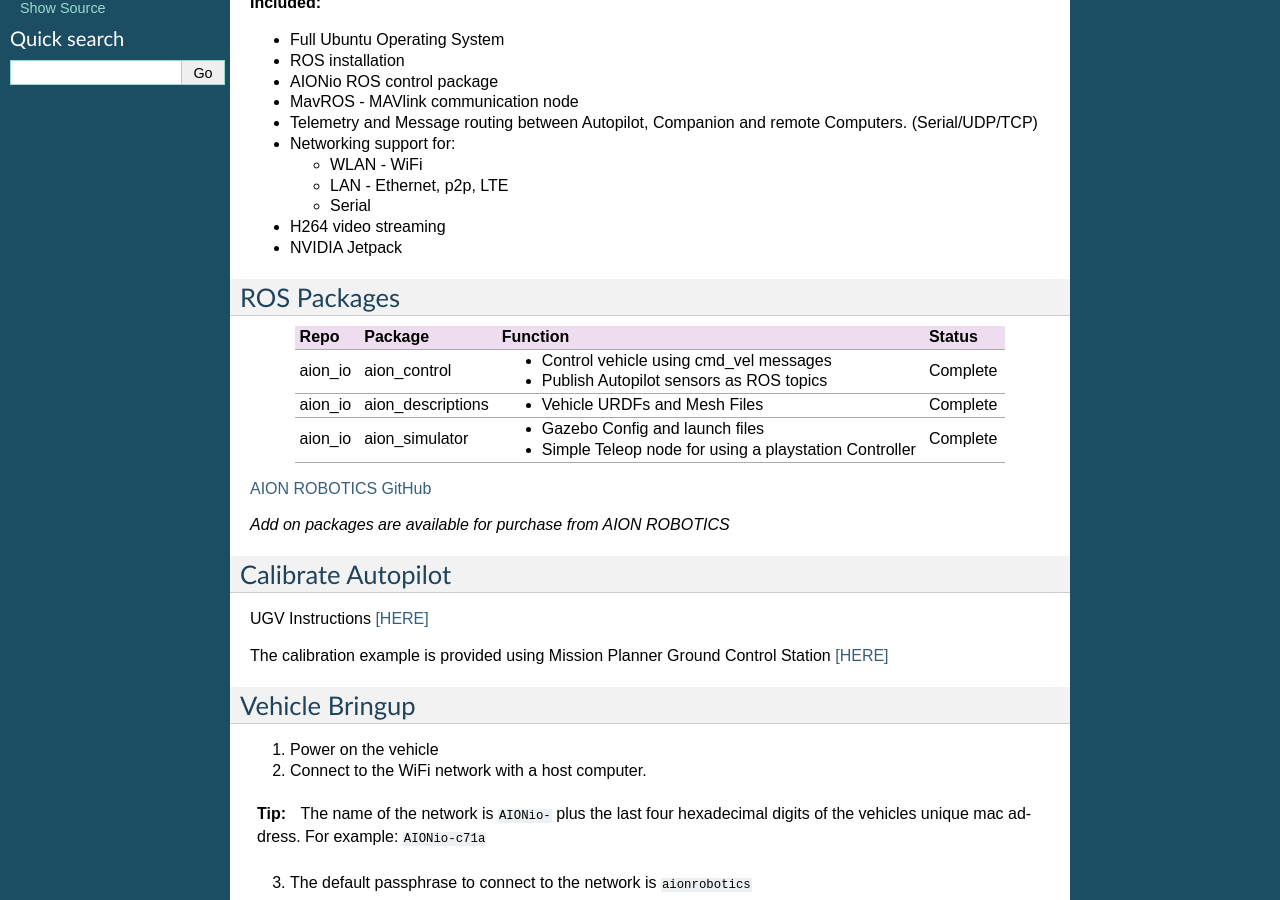
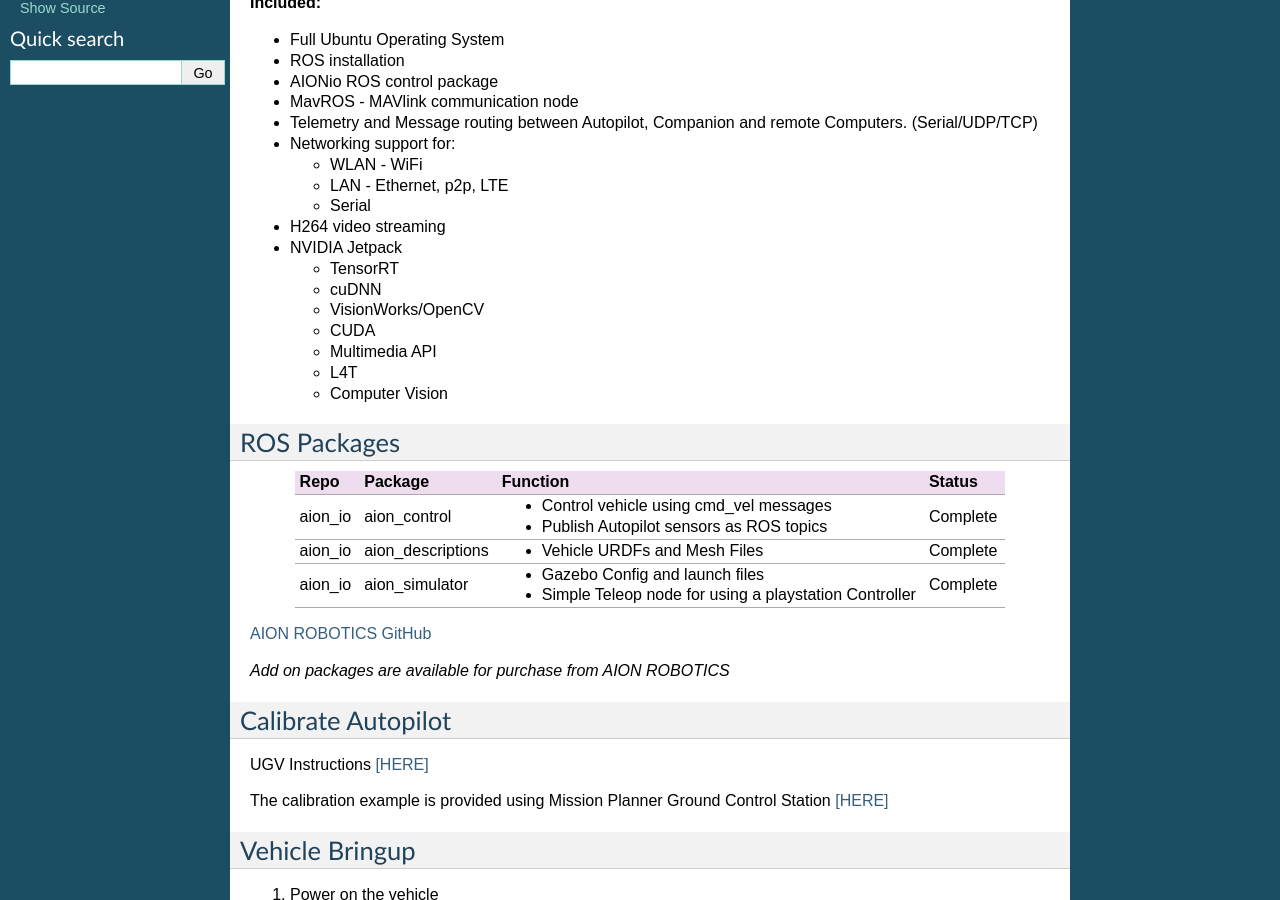
Before and after one commit to aionrobotics/docs, a Sphinx documentation site: the page built from docs/aionio.rst, in a window 1280 px wide and 900 px high, scrolled down 416 px. Built offline with Sphinx 7.4.7, drawn with Linux system fonts in a browser that asks for light colours; pages that are not in the unit, such as notebooks, are missing from menus.

Commit message:
Update aionio.rst
Added Jetpack features

```diff
--- a/docs/aionio.rst
+++ b/docs/aionio.rst
@@ -34,6 +34,14 @@
 
 - H264 video streaming
 - NVIDIA Jetpack
+
+  - TensorRT
+  - cuDNN
+  - VisionWorks/OpenCV
+  - CUDA
+  - Multimedia API
+  - L4T
+  - Computer Vision
 
 ROS Packages
 ------------
```
